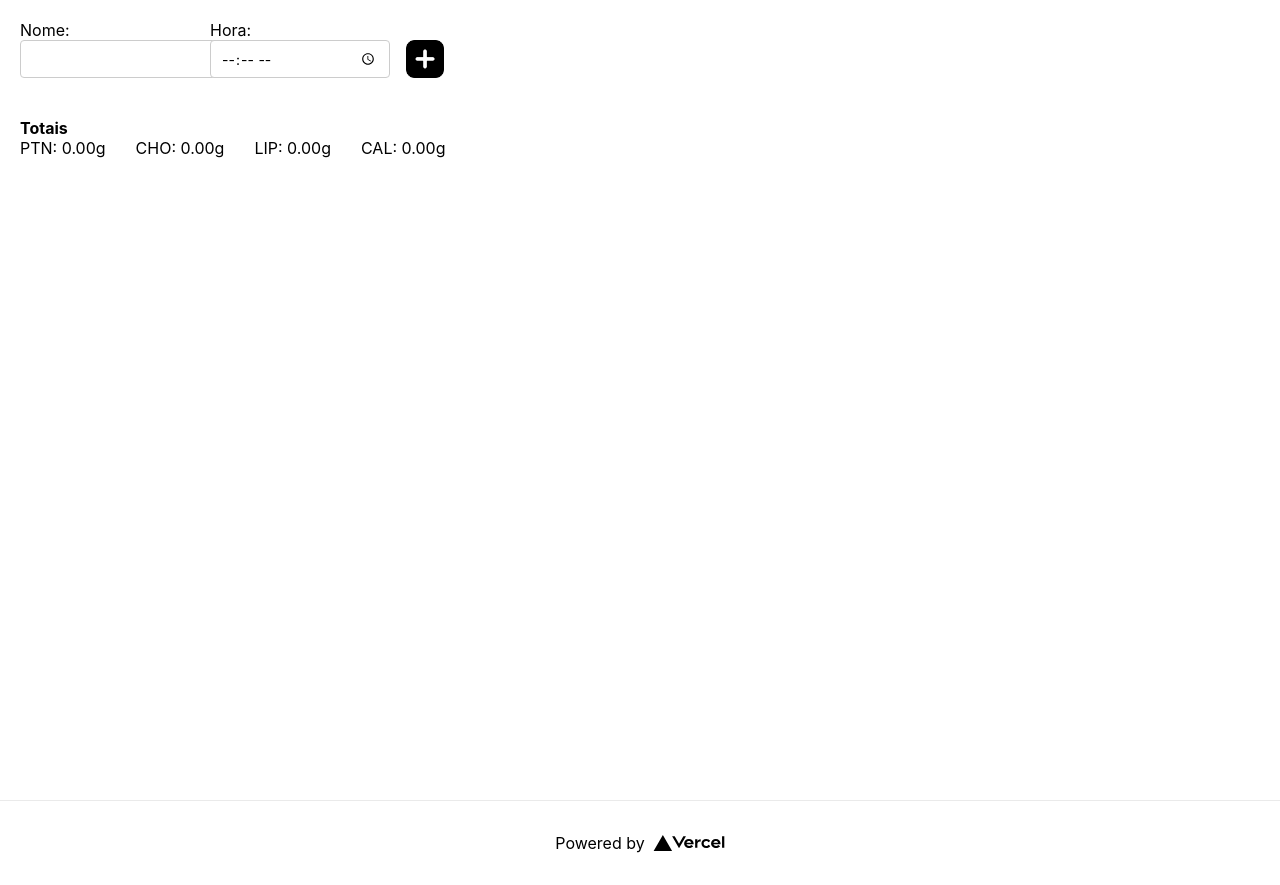
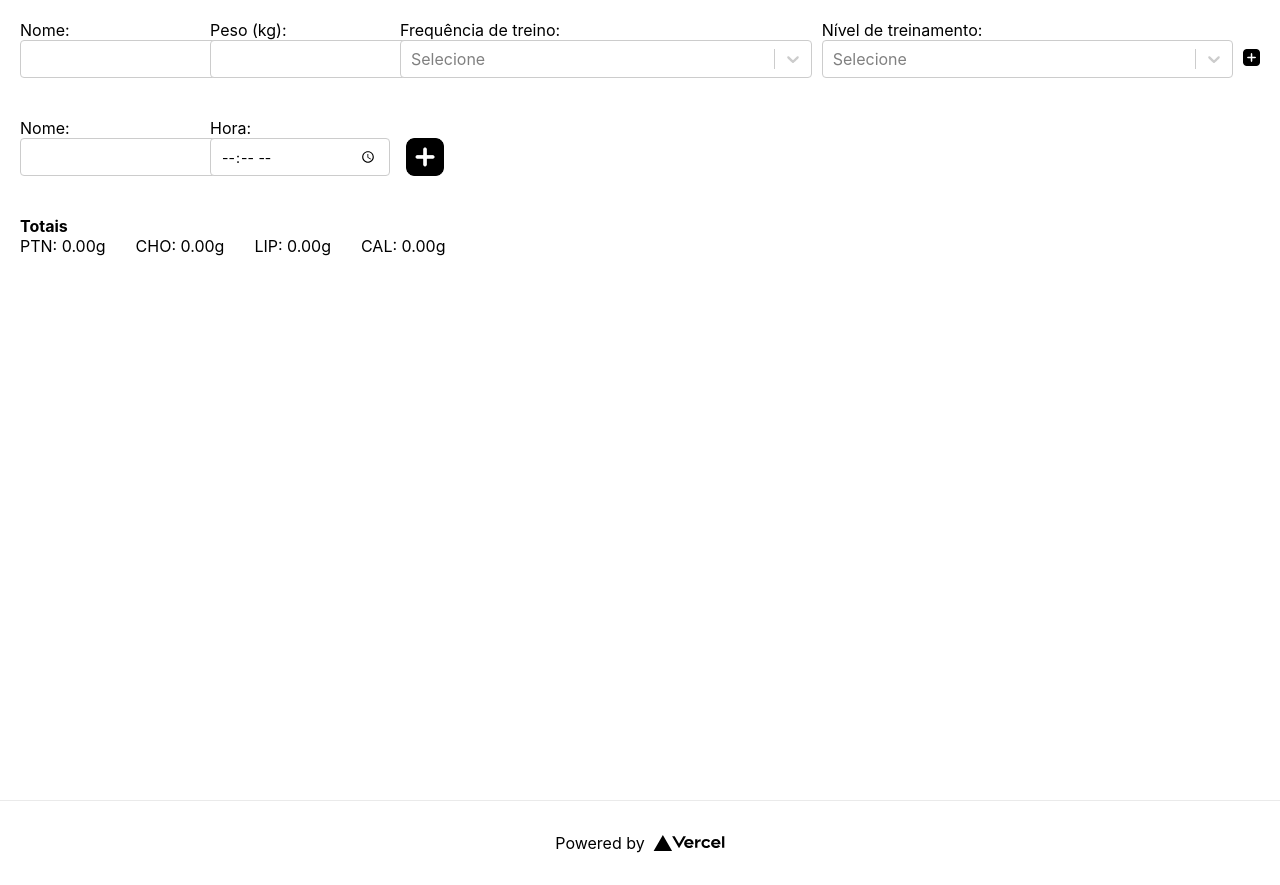
Before and after one commit to amandavmanduca/diet, a Next.js app: page / in a window 1280 px wide. Built offline with nearby package versions, Linux system fonts and the light colour scheme.

Commit message:
:sparkles: WIP Implementing client info

```diff
--- /dev/null
+++ b/features/main/components/client/index.tsx
@@ -0,0 +1,104 @@
+import Image from "next/image"
+import Select from 'react-select'
+import { CalculateClientData } from "../../../utils/calculator"
+
+export const Client = () => {
+    const trainingFrequency = [
+        {
+            value: 1.3,
+            label: 'Sedentário'
+        },
+        {
+            value: 1.5,
+            label: 'Ligeiramente ativo'
+        },
+        {
+            value: 1.7,
+            label: 'Moderadamente ativo'
+        },
+        {
+            value: 1.9,
+            label: 'Muito ativo'
+        },
+    ]
+    const trainingLevel = [
+        {
+            value: 1.10,
+            label: 'Avançado'
+        },
+        {
+            value: 1.15,
+            label: 'Intermediário'
+        },
+        {
+            value: 1.2,
+            label: 'Iniciante'
+        },
+    ]
+    const handleSubmit = (event: any) => {
+        event.preventDefault()
+        const client_name = event.target.client_name.value
+        const weight_kg = event.target.weight_kg.value
+        const training_frequency = event.target.training_frequency.value
+        const training_level = event.target.training_level.value
+        const energetic_value = CalculateClientData({ weight_kg, training_frequency, training_level })
+        console.log(energetic_value)
+        event.target.reset();
+    }
+    return (
+        <div>
+            <form style={{ width: '100%', marginBottom: '40px' }} onSubmit={handleSubmit}>
+                <div style={{ display: 'flex', gap: '10px', alignItems: 'flex-end' }}>
+                    <div style={{ width: '180px', display: 'grid' }}>
+                        <label>Nome: </label>
+                        <input type="text" name="client_name" step=".01"
+                            style={{
+                                borderColor: 'hsl(0, 0%, 80%)',
+                                padding: '5px 10px',
+                                borderRadius: '4px',
+                                minHeight: '38px',
+                                borderStyle: 'solid',
+                                backgroundColor: 'hsl(0, 0%, 100%)',
+                                borderWidth: '1px',
+                                outline: '0!important',
+                                fontSize: '14px',
+                                fontFamily: '-apple-system, BlinkMacSystemFont, Segoe UI, Roboto, Oxygen, Ubuntu, Cantarell, Fira Sans, Droid Sans, Helvetica Neue, sans-serif'
+                            }}
+                        />
+                    </div>
+                    <div style={{ width: '180px', display: 'grid' }}>
+                        <label>Peso (kg): </label>
+                        <input type="number" name="weight_kg" step=".01"
+                            style={{
+                                borderColor: 'hsl(0, 0%, 80%)',
+                                padding: '5px 10px',
+                                borderRadius: '4px',
+                                minHeight: '38px',
+                                borderStyle: 'solid',
+                                backgroundColor: 'hsl(0, 0%, 100%)',
+                                borderWidth: '1px',
+                                outline: '0!important',
+                                fontSize: '14px',
+                                fontFamily: '-apple-system, BlinkMacSystemFont, Segoe UI, Roboto, Oxygen, Ubuntu, Cantarell, Fira Sans, Droid Sans, Helvetica Neue, sans-serif'
+                            }}
+                        />
+                    </div>
+                    <div style={{ width: '100%' }}>
+                        <label>Frequência de treino: </label>
+                        <Select name="training_frequency" placeholder="Selecione" isClearable options={trainingFrequency} />
+                    </div>
+                    <div style={{ width: '100%' }}>
+                        <label>Nível de treinamento: </label>
+                        <Select name="training_level" placeholder="Selecione" isClearable options={trainingLevel} />
+                    </div>
+                    <button
+                        style={{ border: 'none', backgroundColor: 'transparent', width: '50px', height: '38px', cursor: 'pointer' }}
+                        type="submit"
+                    >
+                        <Image width="38px" height="38px" src="/icons/addition.png" alt="Adicionar" />
+                    </button>
+                </div>
+            </form>
+        </div>
+    )
+}
--- /dev/null
+++ b/features/utils/calculator.ts
@@ -0,0 +1,12 @@
+
+export const CalculateClientData = (values: {
+    weight_kg: number,
+    training_frequency: number,
+    training_level: number
+}) => {
+    const weight_lb = values.weight_kg * 2.20462
+    const tmr = weight_lb * 10
+    const maintenance_cal = tmr * values.training_frequency
+    const total_energetic_value = maintenance_cal * values.training_level
+    return total_energetic_value.toFixed(3)
+}
--- a/pages/index.tsx
+++ b/pages/index.tsx
@@ -1,6 +1,7 @@
 import type { NextPage } from 'next'
 import Head from 'next/head'
 import Image from 'next/image'
+import { Client } from '../features/main/components/client'
 import { MealPage } from '../features/main/components/meal'
 import { MealsPage } from '../features/main/components/meals'
 import styles from '../styles/Home.module.css'
@@ -15,6 +16,7 @@ const Home: NextPage = () => {
       </Head>
 
       <main className={styles.main} style={{ width: '100%', padding: '20px' }}>
+        <Client />
         <MealsPage />
       </main>
 
```
